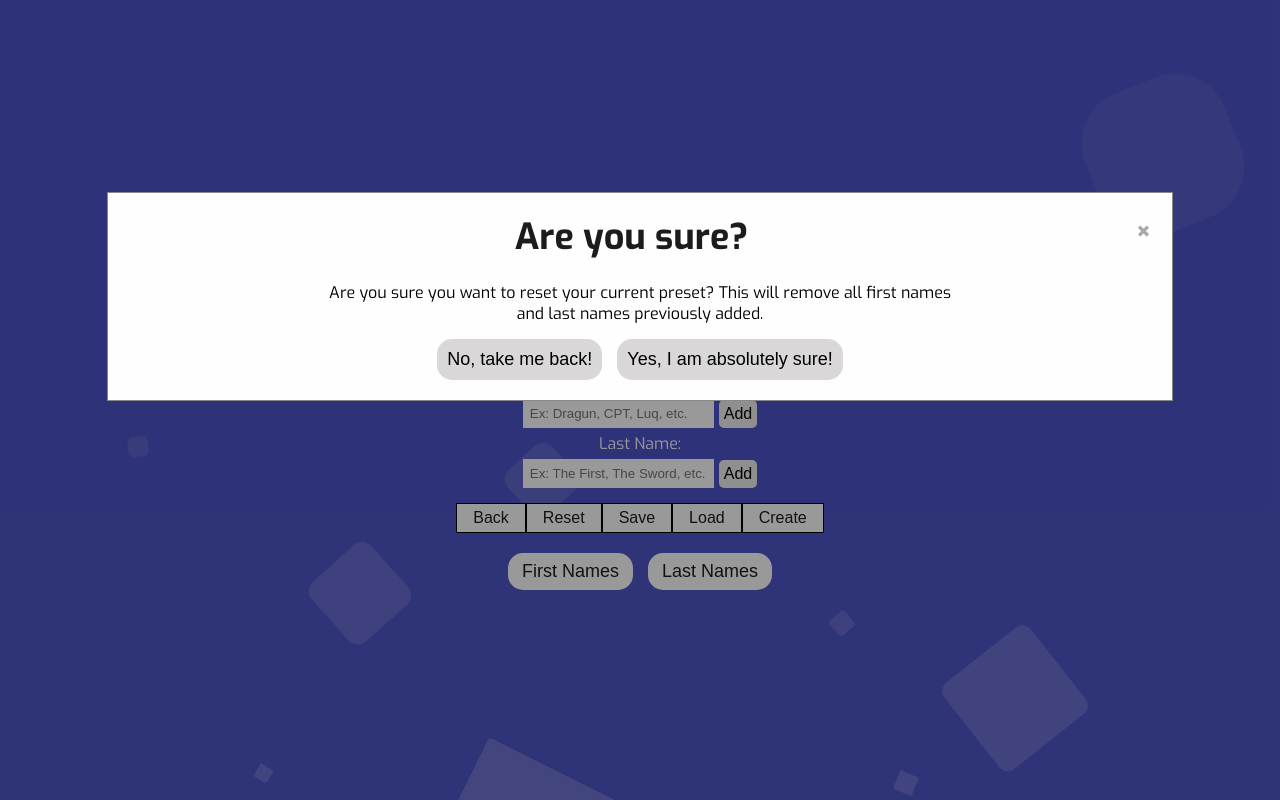
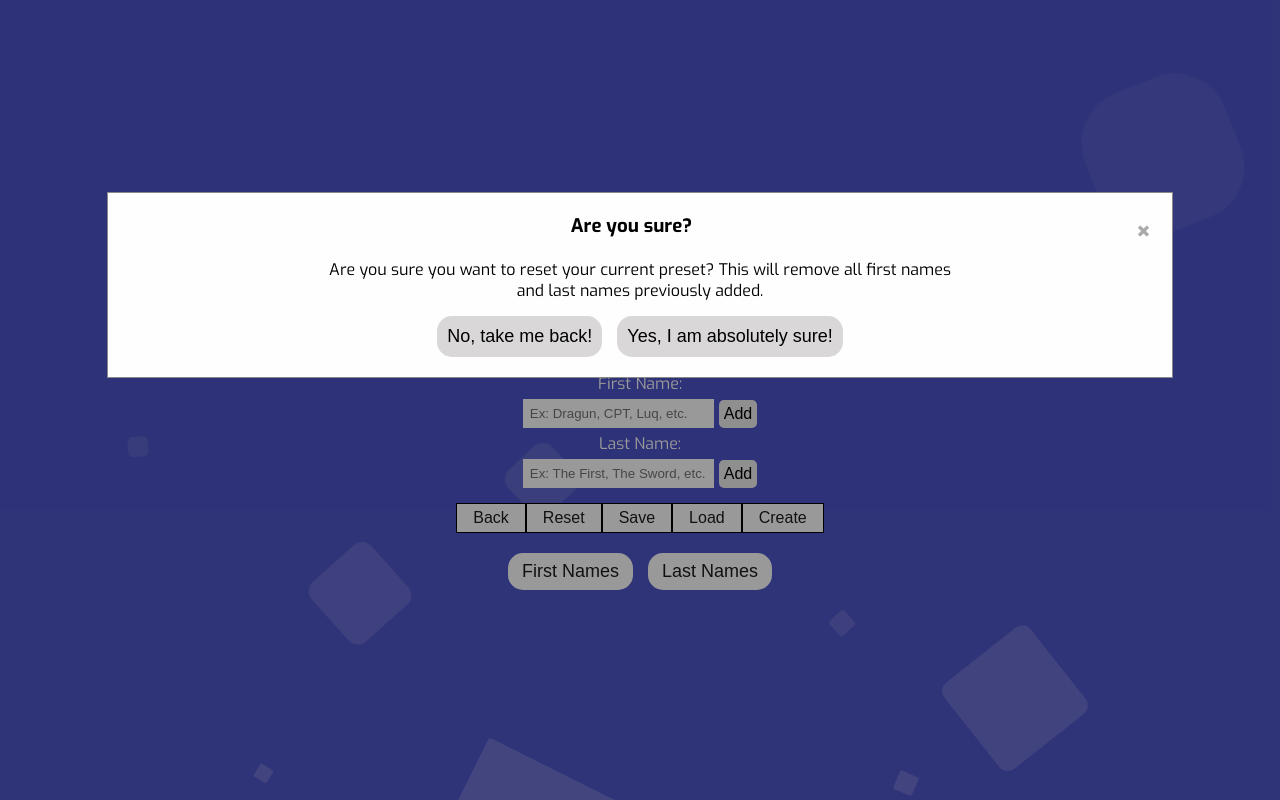
Before and after one commit to DragunWF/Nickname-Randomizer, a website with bundled scripts: page index.html in a window 1280 px wide. Both pictures are taken after a click on the button "Reset". Built offline with nearby package versions, Linux system fonts and the light colour scheme.

Commit message:
Update index.html

```diff
--- a/index.html
+++ b/index.html
@@ -59,7 +59,7 @@
         <div class="modal" id="resetModal">
           <div class="modal-content">
             <span class="close" id="closeResetModal">&times;</span>
-            <h2 id="resetModalHeader">Are you sure?</h2>
+            <h3 id="resetModalHeader">Are you sure?</h3>
             <p id="resetModalDescription">
               Are you sure you want to reset your current preset? This will
               remove all first names and last names previously added.
```
